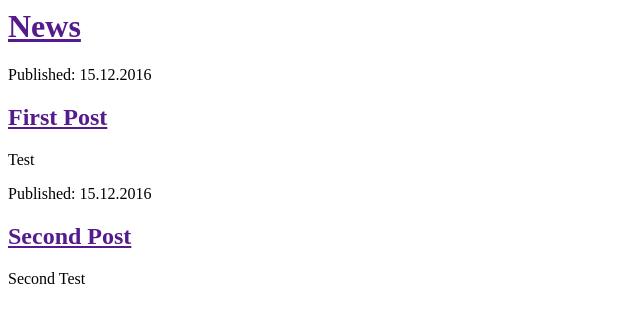
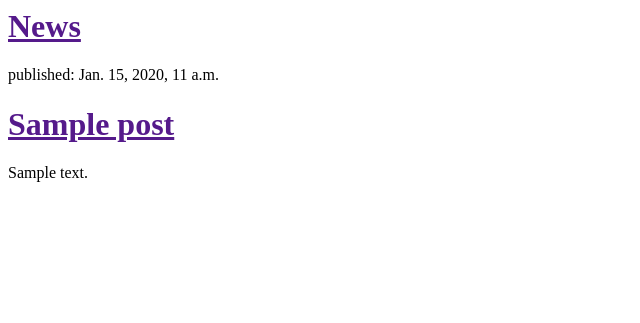
Before and after one commit to Francesco95X/django-blog, a Django app: template djangoblog/templates/djangoblog/post_list.html in a window 1280 px wide. Shown: the top 323 px of the page, without its empty margins (0-640 px from the left). Run offline with Django 3.2, Linux system fonts and the light colour scheme; the template is opened without the code that fills it: values that come from a table or form of the project are taken from there, others are empty; tables that the repository leaves empty hold one stand-in row (values such as "Sample post").

Commit message:
Template posts changed and views updated

```diff
--- a/djangoblog/templates/djangoblog/post_list.html
+++ b/djangoblog/templates/djangoblog/post_list.html
@@ -6,21 +6,12 @@
     <div>
       <h1><a href="">News</a></h1>
     </div>
-
-    <div>
-      <p>Published: 15.12.2016</p>
-      <h2><a href="">First Post</a></h2>
-      <p>
-        Test
-      </p>
-    </div>
-
-    <div>
-      <p>Published: 15.12.2016</p>
-      <h2><a href="">Second Post</a></h2>
-      <p>
-        Second Test
-      </p>
-    </div>
+    {% for post in posts %}
+      <div>
+        <p>published: {{ post.published_date }}</p>
+        <h1><a href="">{{ post.title }}</a></h1>
+        <p>{{ post.text|linebreaksbr }}</p>
+      </div>
+    {% endfor %}
   </body>
 </html>
--- a/djangoblog/views.py
+++ b/djangoblog/views.py
@@ -1,4 +1,7 @@
 from django.shortcuts import render
+from django.utils import timezone
+from .models import Post
 
 def post_list(request):
-    return render(request, 'djangoblog/post_list.html', {})
+    posts = Post.objects.filter(published_date__lte=timezone.now()).order_by('published_date')
+    return render(request, 'djangoblog/post_list.html', {'posts': posts})
```
